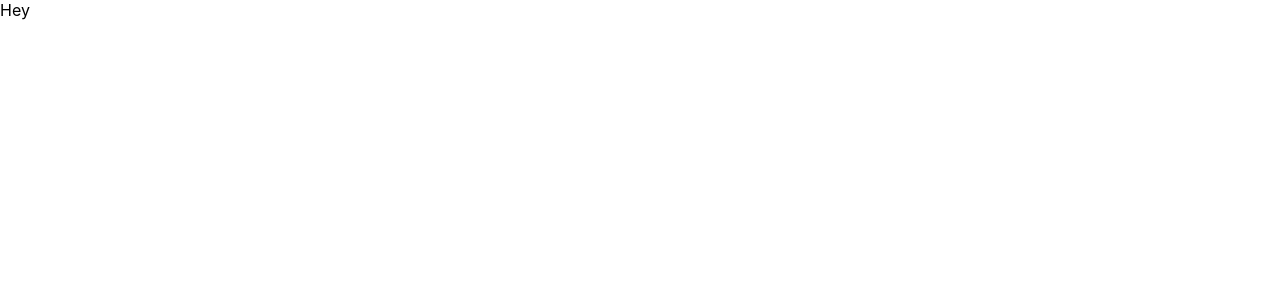
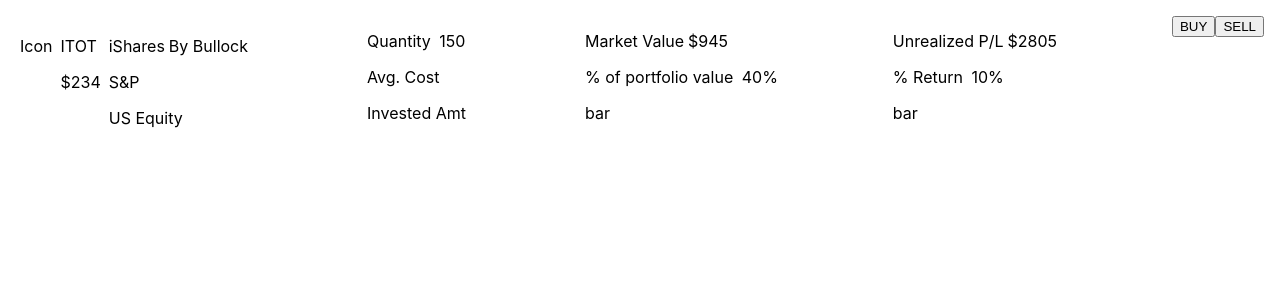
Before and after one commit to Dipeshtwis/starrly-ui, a React (Create React App) app: page / in a window 1280 px wide. Shown: the top 300 px of the page. Built offline with nearby package versions, Linux system fonts and the light colour scheme.

Commit message:
Add React component and add basic HTMl

```diff
--- a/public/index.html
+++ b/public/index.html
@@ -23,7 +23,7 @@
       work correctly both with client-side routing and a non-root public URL.
       Learn how to configure a non-root public URL by running `npm run build`.
     -->
-    <title>React App</title>
+    <title>Starlly Assign</title>
   </head>
   <body>
     <noscript>You need to enable JavaScript to run this app.</noscript>
--- a/src/App.js
+++ b/src/App.js
@@ -1,9 +1,8 @@
-const App = () => {
-  return (
-    <div className="App">
-    Hey
-    </div>
-  );
-}
+import Info from './components/Info';
+const App = () => (
+  <>
+    <Info />
+  </>
+);
 
 export default App;
--- /dev/null
+++ b/src/components/Info.js
@@ -0,0 +1,43 @@
+const Info = props => {
+  return (
+    <>
+      <div className = "container">
+        <div className="flex-cont">
+          <div className="flex-div-1">
+            <div><p>Icon</p></div>
+            <div>
+              <p>ITOT</p>
+              <p>$234</p>
+            </div>
+            <div>
+              <p>iShares<span>By Bullock</span></p>
+              <p>S&P</p>
+              <p>US Equity</p>
+            </div>
+          </div>
+          <div className="flex-div-2">
+            <p>Quantity <span>150</span></p>
+            <p>Avg. Cost<span></span></p>
+            <p>Invested Amt<span></span></p>
+          </div>
+          <div className="flex-div-3">
+            <p>Market Value<span>$945</span></p>
+            <p>% of portfolio value <span>40%</span></p>
+            <p>bar</p>
+          </div>
+          <div className="flex-div-4">
+            <p>Unrealized P/L<span>$2805</span></p>
+            <p>% Return <span>10%</span></p>
+            <p>bar</p>
+          </div>
+          <div className="flex-div-5">
+            <button>BUY</button>
+            <button>SELL</button>
+          </div>
+        </div>
+      </div>
+    </>
+  )
+}
+
+export default Info;
--- a/src/index.css
+++ b/src/index.css
@@ -11,3 +11,25 @@
   font-family: source-code-pro, Menlo, Monaco, Consolas, 'Courier New',
     monospace;
 }
+
+.container {
+  display: flex;
+  flex-direction: column;
+}
+
+.flex-cont {
+  display: flex;
+  justify-content: space-between;
+}
+
+.flex-div-1 {
+  display: flex;
+}
+
+div {
+  margin: 5px 4px;
+}
+
+span {
+  margin-left: 4px;
+}
--- a/src/index.js
+++ b/src/index.js
@@ -6,7 +6,7 @@
 
 ReactDOM.render(
   <React.StrictMode>
-    <App />
+      <App />
   </React.StrictMode>,
   document.getElementById('root')
 );
```
